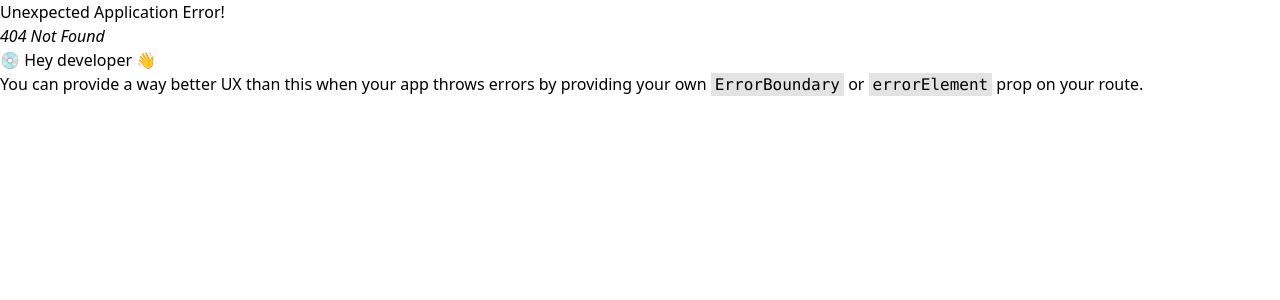
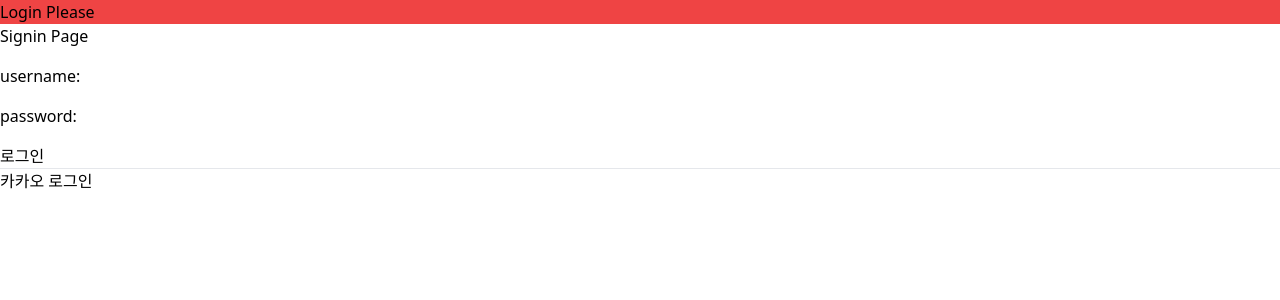
Before and after one commit to taewonnn/Wooma, a React (Create React App) app: page /signIn in a window 1280 px wide. Before the commit this address had no page. Shown: the top 300 px of the page. Built offline with nearby package versions, Linux system fonts and the light colour scheme.

Commit message:
feat: 카카오 로그인 기능 구현 준비

```diff
--- a/src/index.tsx
+++ b/src/index.tsx
@@ -19,7 +19,10 @@ const client = new QueryClient({
 /** 로그인 상태 확인 함수 */
 const isLoggedIn = () => {
   // 테스트 위해 user 지정
-  const user = 1;
+  // const user = 1;
+
+  // 비로그인 시
+  const user = false;
   if (user) {
     return true;
   }
--- a/src/pages/Signin.tsx
+++ b/src/pages/Signin.tsx
@@ -35,7 +35,9 @@ function SignIn() {
         </div>
 
         <button>로그인</button>
+        <hr />
       </form>
+      <button>카카오 로그인</button>
     </>
   );
 }
```
